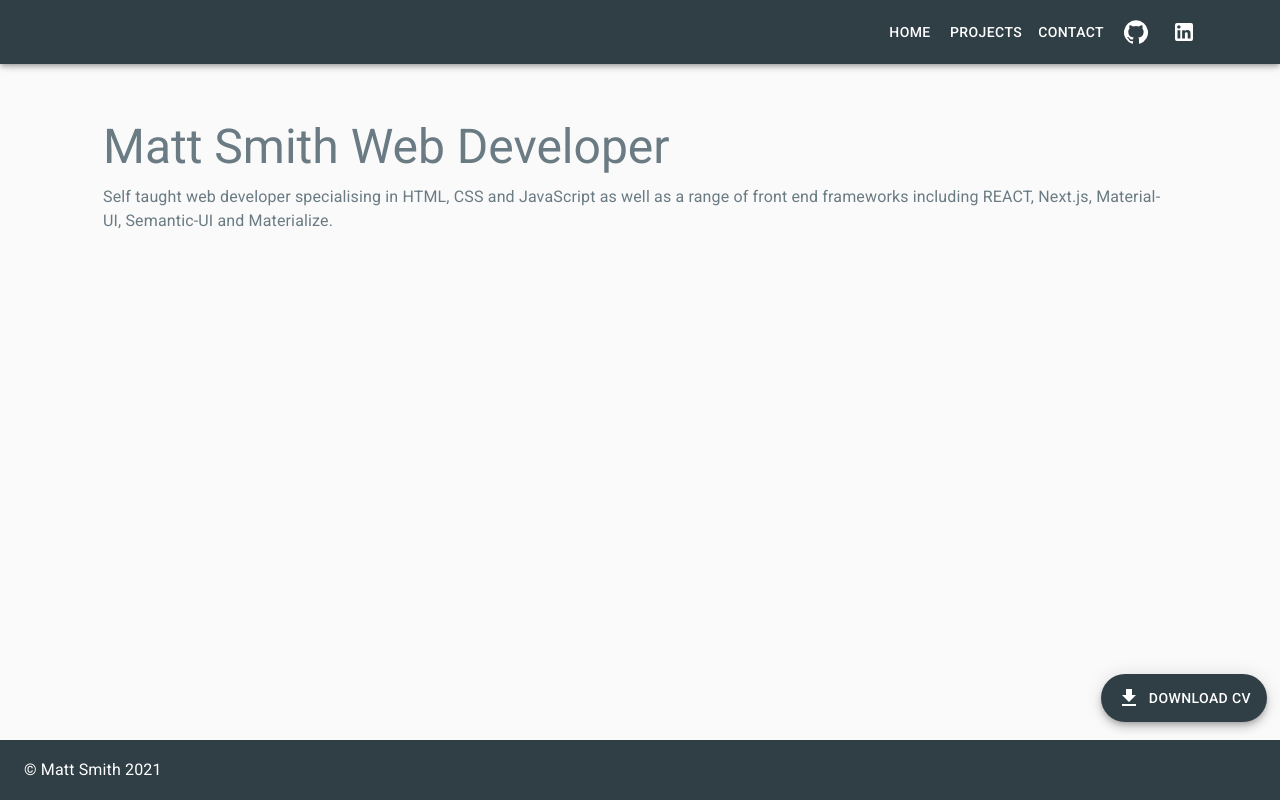
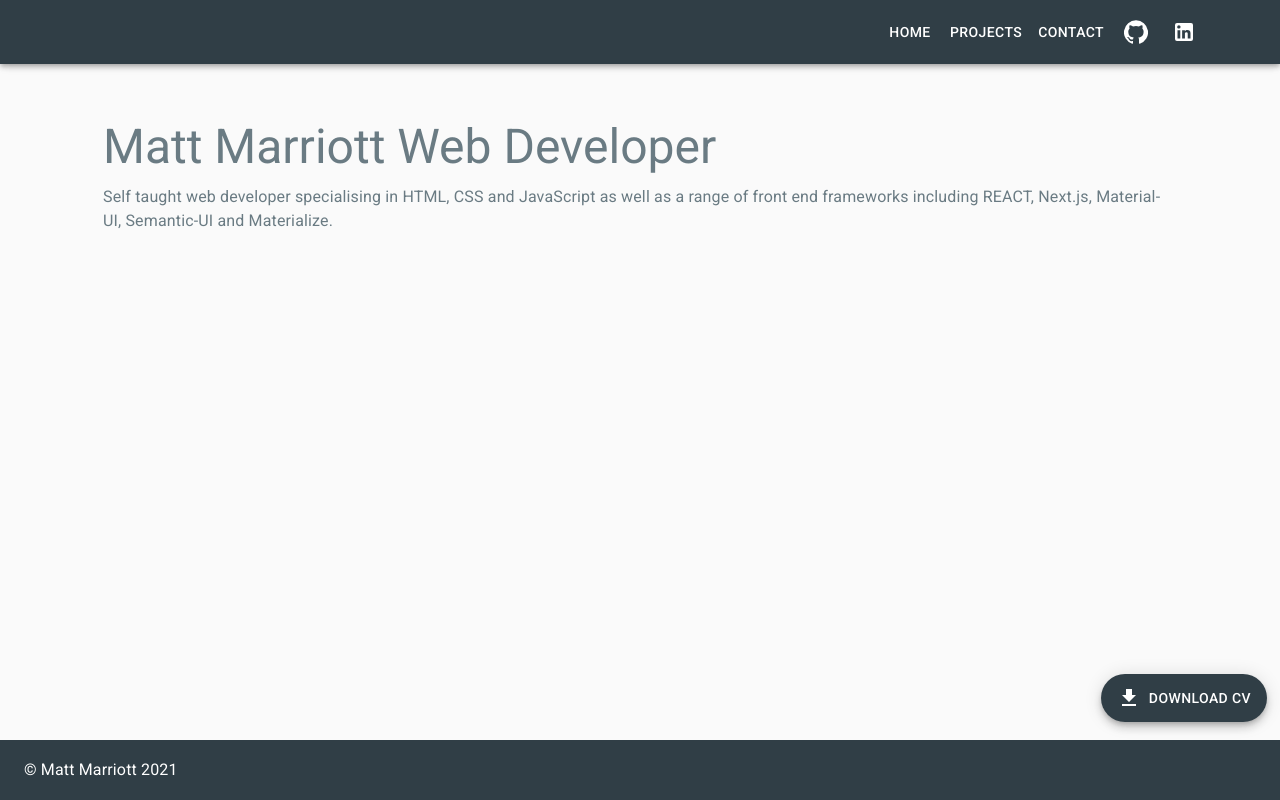
Before and after one commit to muks80/port, a Next.js app: page / in a window 1280 px wide. Built offline with nearby package versions, Linux system fonts and the light colour scheme.

Commit message:
CV change

```diff
--- a/components/FloatingActionButton.js
+++ b/components/FloatingActionButton.js
@@ -29,7 +29,7 @@ export default function FloatingActionButton() {
 
     return (
     <div className={classes.root}>
-      <a href='/matthew-smith-CV-new-cv.pdf' download  className={classes.text}>
+      <a href='/matthew-marriott-CV-new-cv.pdf' download  className={classes.text}>
       <Fab variant="extended" className={classes.fab}>
         <GetAppIcon className={classes.extendedIcon} />
         Download CV
--- a/components/Layout.js
+++ b/components/Layout.js
@@ -78,7 +78,7 @@ export default function Layout({children}) {
                             <GitHubIcon/>
                         </Badge>
                     </IconButton>
-                    <IconButton className={classes.text} href='https://www.linkedin.com/in/matthew-s-1ba82221a/' target='_blank'>
+                    <IconButton className={classes.text} href='https://www.linkedin.com/in/matthew-m-1ba82221a/' target='_blank'>
                     <Badge>
                         <LinkedInIcon/>
                     </Badge>
@@ -164,7 +164,7 @@ export default function Layout({children}) {
 
             <Box className={classes.footer}>
                 <Container>
-                   <Typography variant='body1' className={classes.text}>© Matt Smith 2021</Typography>
+                   <Typography variant='body1' className={classes.text}>© Matt Marriott 2021</Typography>
                 </Container>
             </Box>
         </div>
--- a/pages/index.js
+++ b/pages/index.js
@@ -22,7 +22,7 @@ export default function Home() {
       <Container>
         <div className={classes.toolbar}></div>
         <Container >
-          <Typography variant='h3' className={classes.text}>Matt Smith Web Developer</Typography>
+          <Typography variant='h3' className={classes.text}>Matt Marriott Web Developer</Typography>
           <Typography variant='body1' className={classes.text}>Self taught web developer specialising in HTML, CSS and JavaScript
                       as well as a range of front end frameworks including REACT, Next.js, Material-UI, Semantic-UI and Materialize.
           </Typography>
```
Also changed, not shown: 2 other files (tests, documents, lock files or other folders).
